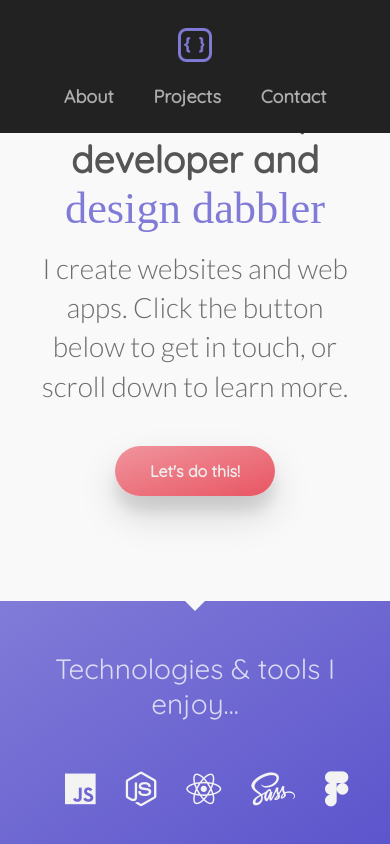
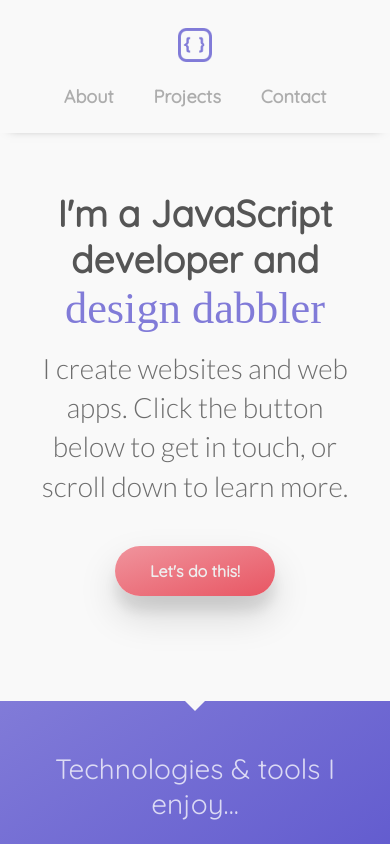
Before and after one commit to nikkilr88/nikkilr88.github.io, a website: page index.html in a window 390 px wide. Shown: the top 844 px of the page. Drawn offline with nearby package versions, Linux system fonts and the light colour scheme; files that its build step writes are made by us from their sources; a web font is replaced by a local one.

Commit message:
Add mobile styles

```diff
--- a/src/partials/_header.scss
+++ b/src/partials/_header.scss
@@ -3,7 +3,7 @@
   color: #555;
 
   @include mobile() {
-    margin: $padding-lg $padding-sm;
+    margin: 190px $padding-sm $padding-lg;
     background: none;
     background-size: cover;
   }
--- a/src/partials/_nav.scss
+++ b/src/partials/_nav.scss
@@ -13,9 +13,10 @@
     flex-direction: column;
     align-items: center;
     padding: 25px;
-    background: #222;
+    background: #f9f9f9;
     margin-bottom: $padding-md;
     font-size: 1.8rem;
+    box-shadow: rgba(0, 0, 0, 0.5) 0px 5px 10px -10px;
   }
 
   ul {
```
